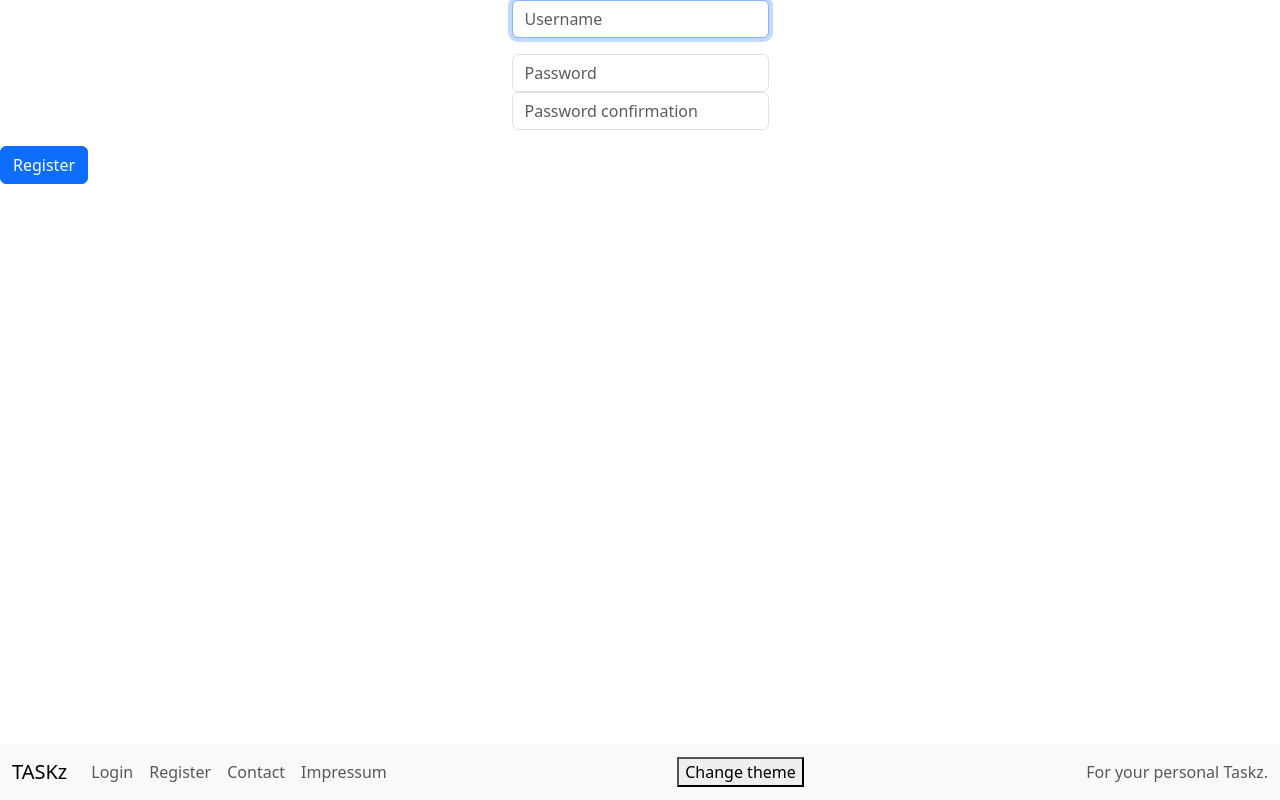
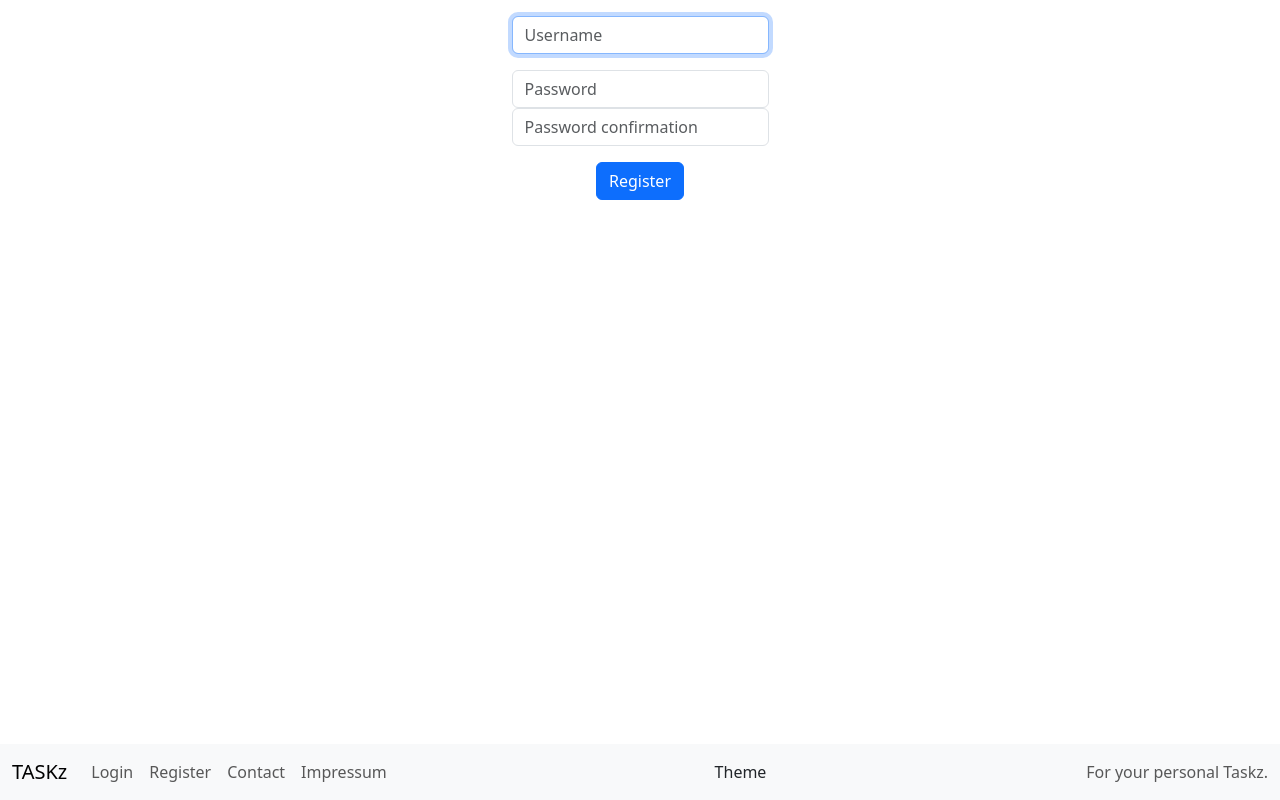
Before and after one commit to Pr33D/CS50x_2024, a Flask app: page /register in a window 1280 px wide. Run offline with Flask 3, Linux system fonts and the light colour scheme.

Commit message:
minor design changes

```diff
--- a/Week 10 - Final Project/templates/layout.html
+++ b/Week 10 - Final Project/templates/layout.html
@@ -75,7 +75,7 @@
           {% endif %}
           <ul class="navbar-nav me-auto mb-2 mb-lg-0">
             <li class="nav-item">
-              <button id="themebtn">Change theme</button>
+              <button id="themebtn" class="btn">Theme</button>
             </li>
           </ul>
           <span class="navbar-text"> For your personal Taskz. </span>
--- a/Week 10 - Final Project/templates/login.html
+++ b/Week 10 - Final Project/templates/login.html
@@ -1,7 +1,8 @@
 {% extends "layout.html" %} {% block title %} - Login {% endblock %} {% block
 main %}
 <form action="/login" method="post">
-  <div class="mb-3">
+  <div class="container-fluid text-center">
+  <div class="mb-3 mt-3">
     <input
       autocomplete="off"
       autofocus
@@ -30,5 +31,6 @@ main %}
   <div class="mb-3">
     <button class="btn btn-primary" type="submit">Log In</button>
   </div>
+</div>
 </form>
 {% endblock %}
--- a/Week 10 - Final Project/templates/register.html
+++ b/Week 10 - Final Project/templates/register.html
@@ -1,7 +1,8 @@
 {% extends "layout.html" %} {% block title %} - Register {% endblock %} {% block
 main %}
 <form action="/register" method="post">
-  <div class="mb-3">
+  <div class="container-fluid text-center">
+  <div class="mb-3 mt-3">
     <input
       autocomplete="off"
       autofocus
@@ -36,5 +37,6 @@ main %}
   <div class="mb-3">
     <button class="btn btn-primary" type="submit">Register</button>
   </div>
+</div>
 </form>
 {% endblock %}
```
